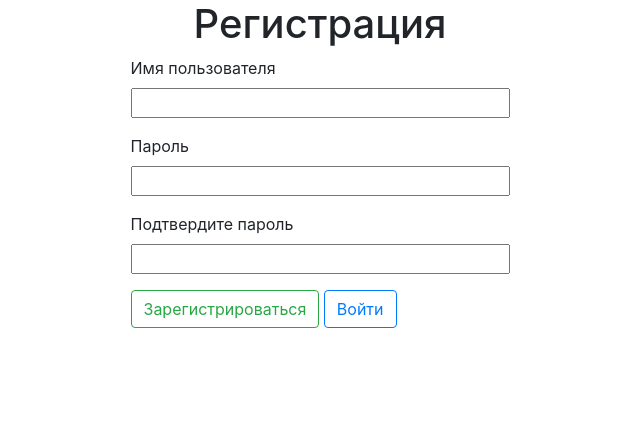
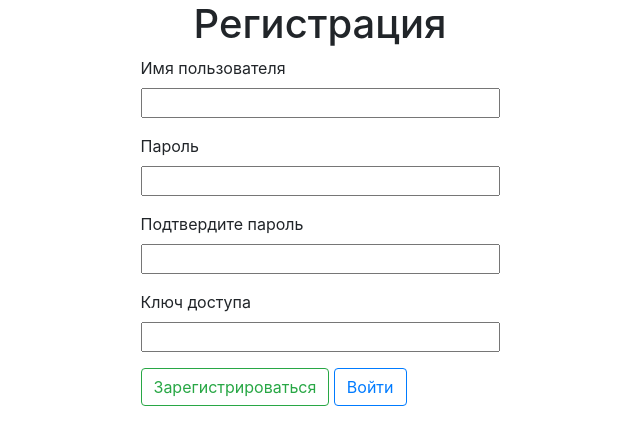
Before and after one commit to iBearchic/rascomTM, a Flask app: page /signup in a window 1280 px wide. Shown: the top 445 px of the page, without its empty margins (320-960 px from the left). Run offline with Flask 3, Linux system fonts and the light colour scheme; some libraries are stand-ins or nearby versions.

Commit message:
few changes and adding secret_word to RegistrationForm

```diff
--- a/app/auth.py
+++ b/app/auth.py
@@ -3,6 +3,7 @@ from flask_login import login_user, logout_user, login_required
 from werkzeug.security import generate_password_hash, check_password_hash
 from manage import User, db
 from forms import LoginForm, RegisterForm
+import os
 
 auth_blueprint = Blueprint('auth', __name__)
 
@@ -16,23 +17,28 @@ def login():
                 login_user(user, remember=form.remember.data)
                 flash(f"Добро пожаловть в ITMS, {form.username.data}", 'success')
                 return redirect(url_for('main.home'))
-        flash('Invalid username or password', 'warning')
+        flash('Неверный логин или пароль!', 'warning')
     return render_template('login.html', form=form)
 
 @auth_blueprint.route('/signup', methods=['GET', 'POST'])
 def signup():
     form = RegisterForm()
     if request.method == "POST":
-        if form.validate_username(form.username):
-            hashed_password = generate_password_hash(form.password.data, method='scrypt')
-            new_user = User(username=form.username.data, password=hashed_password)
-            db.session.add(new_user)
-            db.session.commit()
-            flash(f'New user: {form.username.data} was created!', 'success')
-            return redirect(url_for('auth.login'))
+        if form.validate_key(form.secret_word):
+            if form.validate_username(form.username):
+                hashed_password = generate_password_hash(form.password.data, method='scrypt')
+                new_user = User(username=form.username.data, password=hashed_password)
+                db.session.add(new_user)
+                db.session.commit()
+                flash(f'Новый пользователь: {form.username.data} успешно создан!', 'success')
+                return redirect(url_for('auth.login'))
+            else:
+                flash(f'Пользователь: {form.username.data} уже существует!', 'warning')
+                return redirect(url_for('auth.signup'))
         else:
-            flash(f'User: {form.username.data} already exists!', 'warning')
+            flash(f"Неверный ключ доступа!", 'danger')
             return redirect(url_for('auth.signup'))
+
     return render_template('signup.html', form=form)
 
 @auth_blueprint.route('/logout')
--- a/app/config.py
+++ b/app/config.py
@@ -1,6 +1,6 @@
 import os
 
 class Config:
-    SECRET_KEY = os.environ.get('SECRET_KEY') or ';DNAFIFMSuiopasdfghjklzxcvbnm,qazwsxedc'
+    SECRET_KEY = os.environ.get('SECRET_KEY') or 'rascomTeam'
     SQLALCHEMY_DATABASE_URI = os.environ.get('DATABASE_URL') or 'sqlite:///database.db'
     SQLALCHEMY_TRACK_MODIFICATIONS = False
--- a/app/forms.py
+++ b/app/forms.py
@@ -2,6 +2,7 @@ from flask_wtf import FlaskForm
 from wtforms import StringField, PasswordField, SubmitField, BooleanField, IntegerField
 from wtforms.validators import DataRequired, Length, EqualTo, ValidationError
 from manage import User, Employee, Task
+import os
 
 class LoginForm(FlaskForm):
     username = StringField('Имя пользователя', validators=[DataRequired()])
@@ -13,6 +14,7 @@ class RegisterForm(FlaskForm):
     username = StringField('Имя пользователя', validators=[DataRequired(), Length(min=2, max=20)])
     password = PasswordField('Пароль', validators=[DataRequired()])
     confirm_password = PasswordField('Подтвердите пароль', validators=[DataRequired(), EqualTo('password')])
+    secret_word = PasswordField('Ключ доступа', validators=[DataRequired()])
     submit = SubmitField('Зарегистрироваться')
 
     def validate_username(self, username):
@@ -20,6 +22,10 @@ class RegisterForm(FlaskForm):
         if user:
             return False
         return True
+    def validate_key(self, secret_word):
+        if secret_word.data == "rascomTeam":
+            return True
+        return False
 
 class TaskForm(FlaskForm):
     taskname = StringField('Task Name', validators=[DataRequired()])
--- a/app/templates/signup.html
+++ b/app/templates/signup.html
@@ -23,22 +23,29 @@
             {{ form.hidden_tag() }}
             <p>
                 {{ form.username.label }}<br>
-                {{ form.username(size=32) }}<br>
+                {{ form.username(size=30) }}<br>
                 {% for error in form.username.errors %}
                     <span style="color: red;">[{{ error }}]</span>
                 {% endfor %}
             </p>
             <p>
                 {{ form.password.label }}<br>
-                {{ form.password(size=32) }}<br>
+                {{ form.password(size=30) }}<br>
                 {% for error in form.password.errors %}
                     <span style="color: red;">[{{ error }}]</span>
                 {% endfor %}
             </p>
             <p>
                 {{ form.confirm_password.label }}<br>
-                {{ form.confirm_password(size=32) }}<br>
+                {{ form.confirm_password(size=30) }}<br>
                 {% for error in form.confirm_password.errors %}
+                    <span style="color: red;">[{{ error }}]</span>
+                {% endfor %}
+            </p>
+            <p>
+                {{ form.secret_word.label }}<br>
+                {{ form.secret_word(size=30) }}<br>
+                {% for error in form.secret_word.errors %}
                     <span style="color: red;">[{{ error }}]</span>
                 {% endfor %}
             </p>
```
Also changed, not shown: app/instance/database.db.
